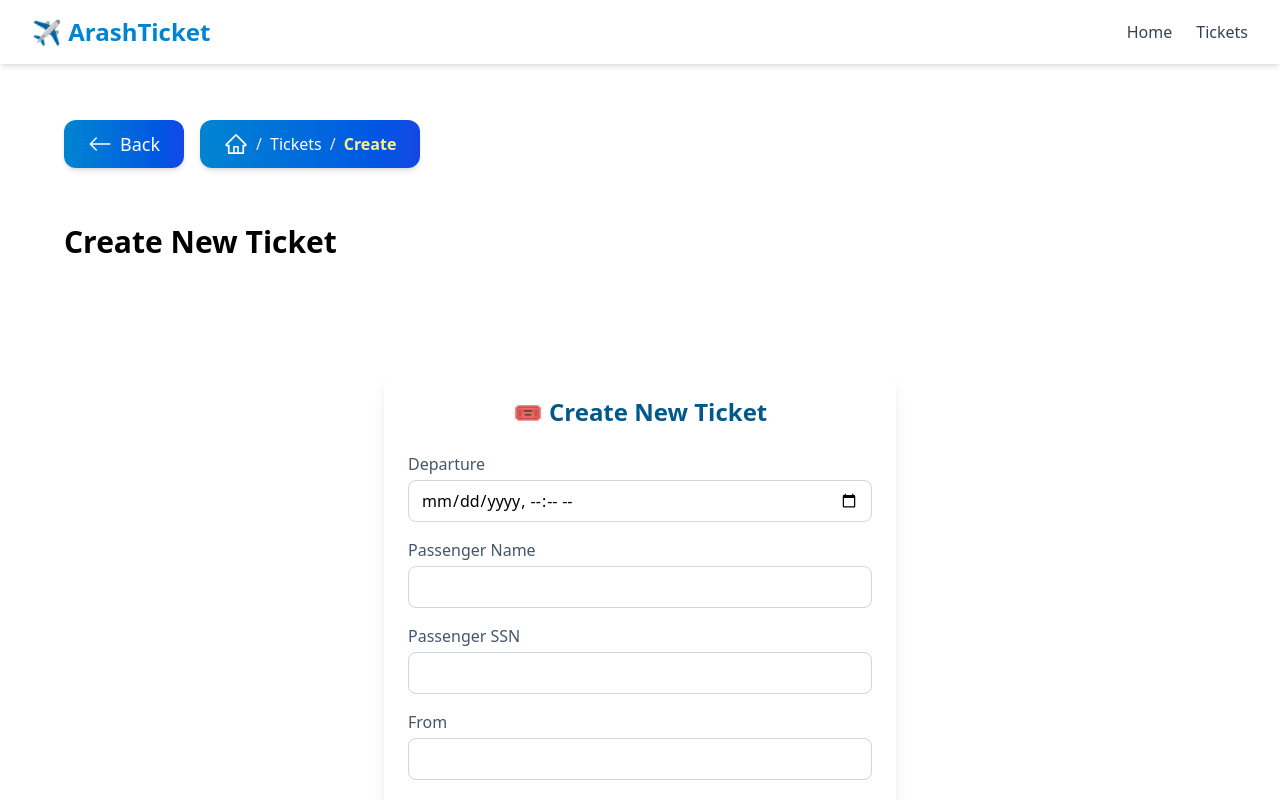
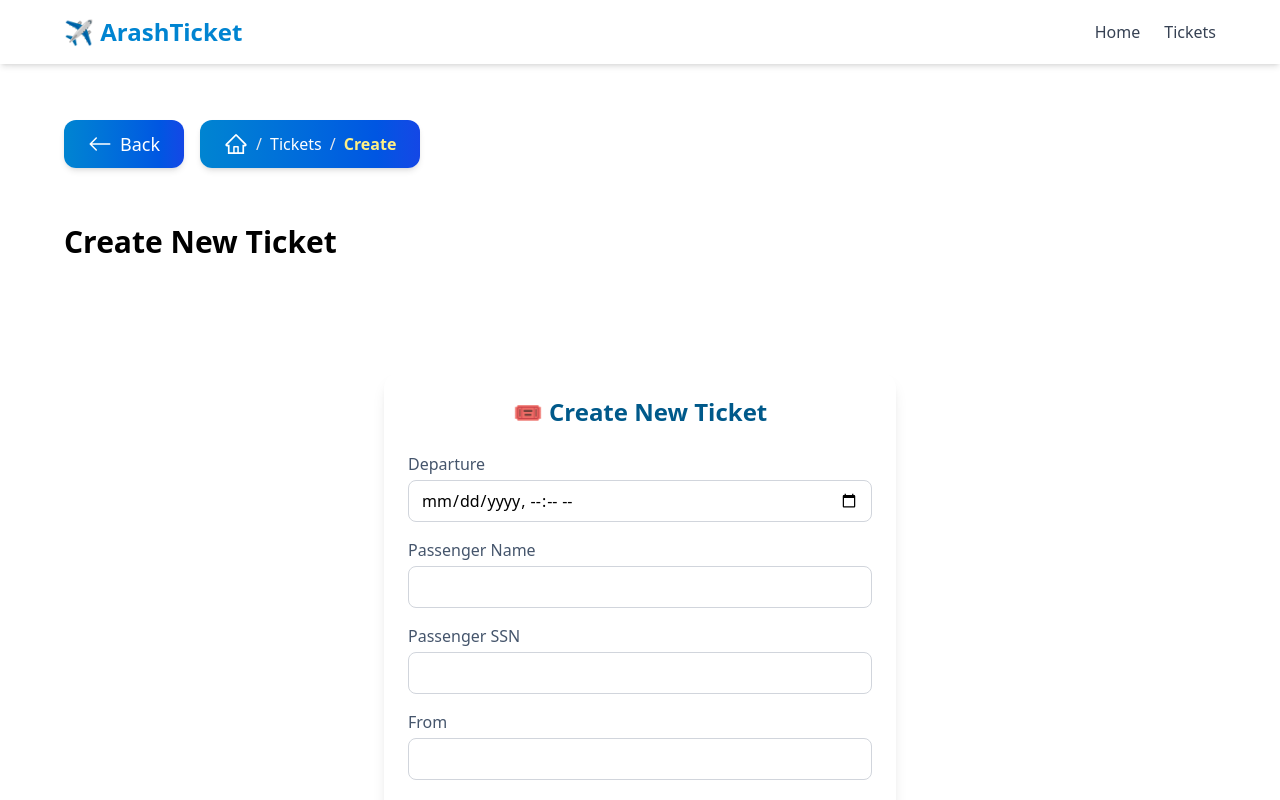
Before and after one commit to arash8877/ArashTickets, a Next.js app in the folder frontend/: page /tickets/create in a window 1280 px wide. Shown: the top 800 px of the page. Built offline with nearby package versions, Linux system fonts and the light colour scheme.

Commit message:
fix some bugs

```diff
--- a/frontend/components/Breadcrumb.tsx
+++ b/frontend/components/Breadcrumb.tsx
@@ -13,7 +13,7 @@ interface Props {
 const Breadcrumb = ({ items = [] }: Props) => {
   return (
     <nav
-      className="flex justify-start items-center gap-2 bg-gradient-to-r from-sky-600 to-blue-700 text-white px-6 py-3 rounded-xl shadow-md"
+      className="flex justify-start items-center gap-2 bg-linear-to-r from-sky-600 to-blue-700 text-white px-6 py-3 rounded-xl shadow-md"
       aria-label="Breadcrumb"
     >
       {/* Home Icon */}
--- a/frontend/components/EditTicketForm.tsx
+++ b/frontend/components/EditTicketForm.tsx
@@ -28,7 +28,7 @@ const EditTicketForm = ({ ticket }: EditTicketFormProps) => {
       to: ticket.to,
       price: ticket.price,
       time: ticket.time
-        ? new Date(ticket.time).toISOString().slice(0, 16) // ensure datetime-local works
+        ? new Date(ticket.time).toISOString().slice(0, 16)
         : "",
     },
   });
--- a/frontend/components/Navbar.tsx
+++ b/frontend/components/Navbar.tsx
@@ -13,7 +13,7 @@ export default function Navbar() {
 
   return (
     <nav className="bg-white shadow-md sticky top-0 z-50 font-sans">
-      <div className="max-w-7xl mx-auto px-4 sm:px-6 lg:px-8">
+      <div className="max-w-8xl mx-auto px-4 sm:px-6 lg:px-16">
         <div className="flex justify-between h-16 items-center">
           {/* Logo */}
           <div className="shrink-0 flex items-center">
```
Also changed, not shown: 29 other files (tests, documents, lock files or other folders).
